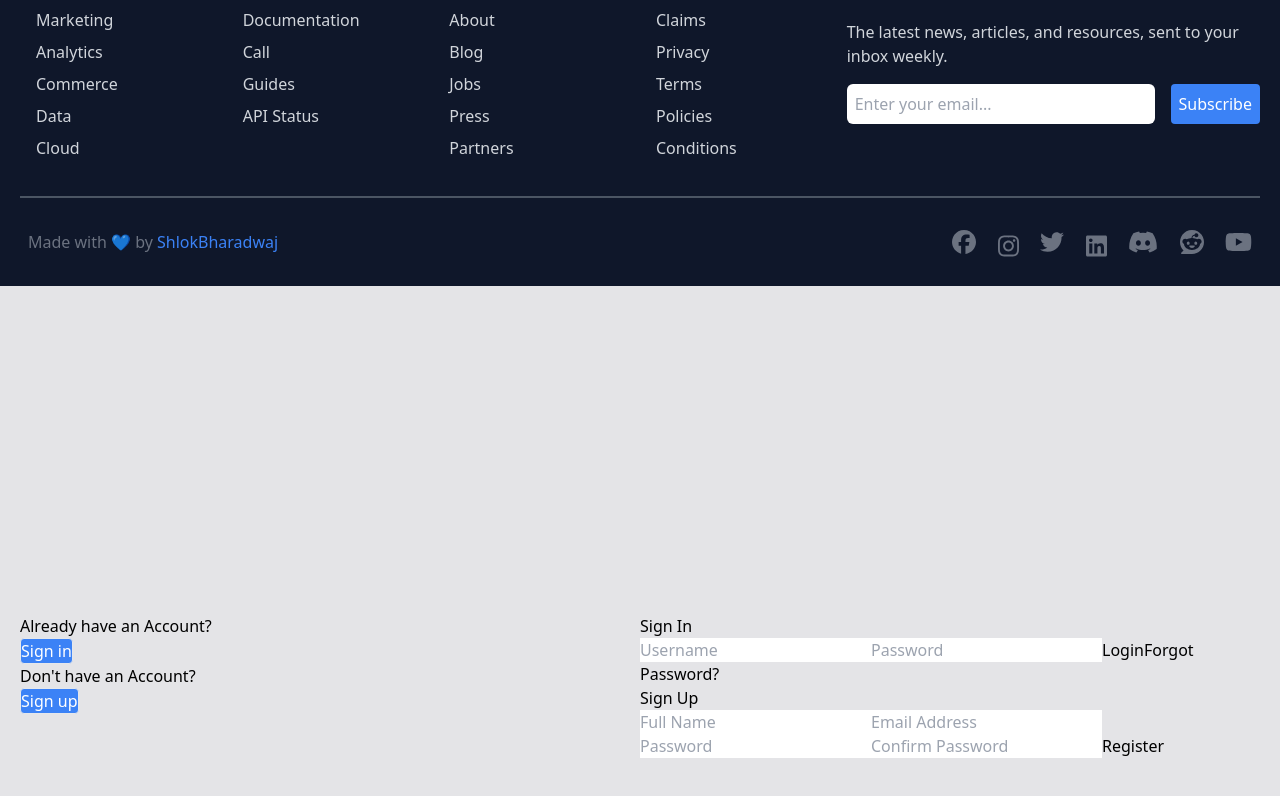
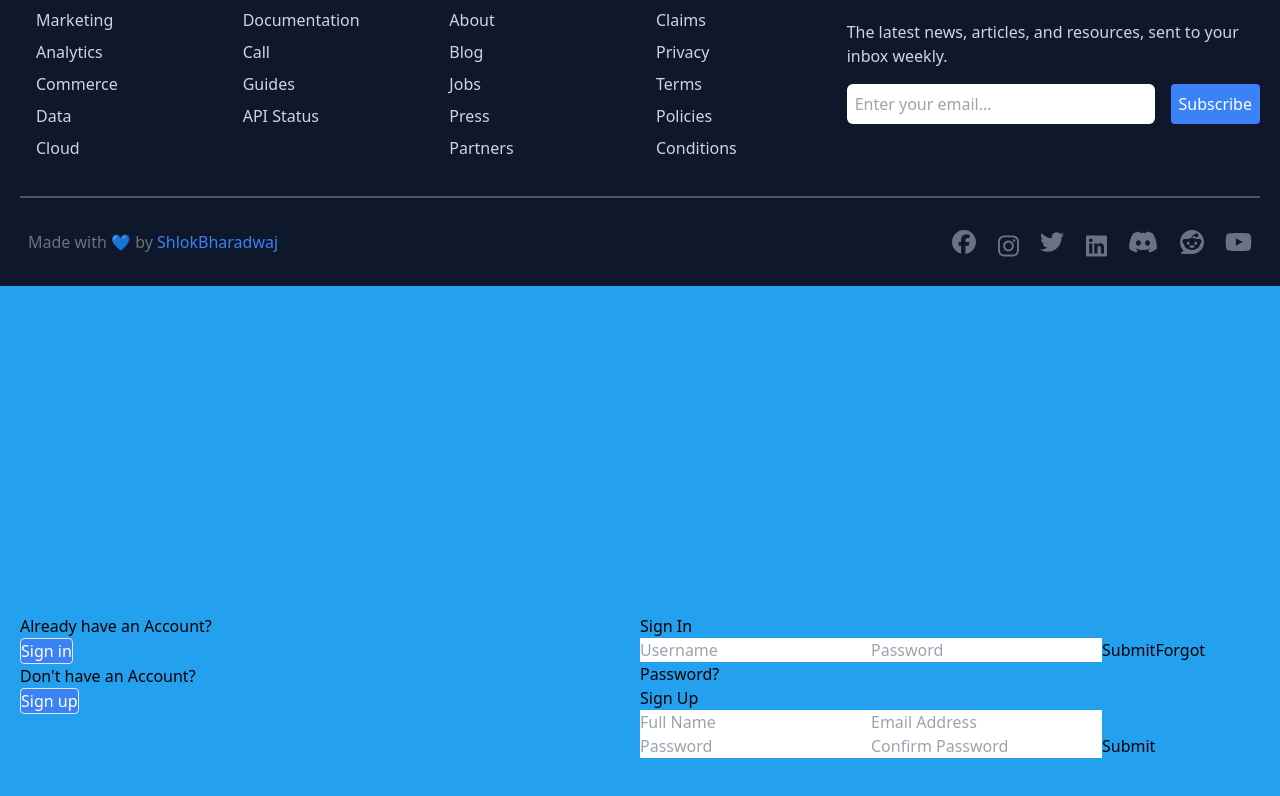
Before and after one commit to brekooname/law-scholars, a React (Create React App) app in the folder client/: page /LoginSignup in a window 1280 px wide. Shown: the part 8657-9453 px from the top of the page. Built offline with nearby package versions, Linux system fonts and the light colour scheme; no server answers.

Commit message:
Update: Rearranged document

```diff
--- a/client/src/components/LoginSignup.jsx
+++ b/client/src/components/LoginSignup.jsx
@@ -2,36 +2,38 @@ import React, { useState } from "react";
 
 const LoginSignup = () => {
     return (
-        <div name="loginsignup" className="w-full h-screen bg-zinc-200 flex flex-col justify-between">
+        <div name="loginsignup" className="w-full h-screen flex flex-col justify-center items-center m-0 bg-[#23a0ee]" >
             <div className="container grid md:grid-cols-2 max-w-[1240px] m-auto">
             <div className="blueBg">
-                    <div classname="box signin">
+      <div className="box signin">
         <h2>Already have an Account?</h2>
         <button className="SignInBtn">Sign in</button>
       </div>
-                    <div class="box signup">
+      <div className="box signup">
         <h2>Don't have an Account?</h2>
-                        <button class="SignUpBtn">Sign up</button>
+        <button className="SignUpBtn">Sign up</button>
       </div>
     </div>
-                <div class="formBx">
+    <div className="formBx">
       <div className="form SignInForm">
-                        <form action="">
+        <form>
           <h3>Sign In</h3>
           <input type="text" placeholder="Username" />
           <input type="password" placeholder="Password" />
-                            <input type="submit" value="Login" />
-                            <a href="#" class="forgot">Forgot Password?</a>
+          <input type="submit" defaultValue="Login" />
+          <a href="#" className="forgot">
+            Forgot Password?
+          </a>
         </form>
       </div>
-                    <div class="form SignUpForm">
-                    <form action="">
+      <div className="form SignUpForm">
+        <form>
           <h3>Sign Up</h3>
           <input type="text" placeholder="Full Name" />
           <input type="text" placeholder="Email Address" />
           <input type="password" placeholder="Password" />
           <input type="password" placeholder="Confirm Password" />
-                        <input type="submit" value="Register" />
+          <input type="submit" defaultValue="Register" />
         </form>
       </div>
     </div>
```
Lines whose indentation alone changed are shown as unchanged.
